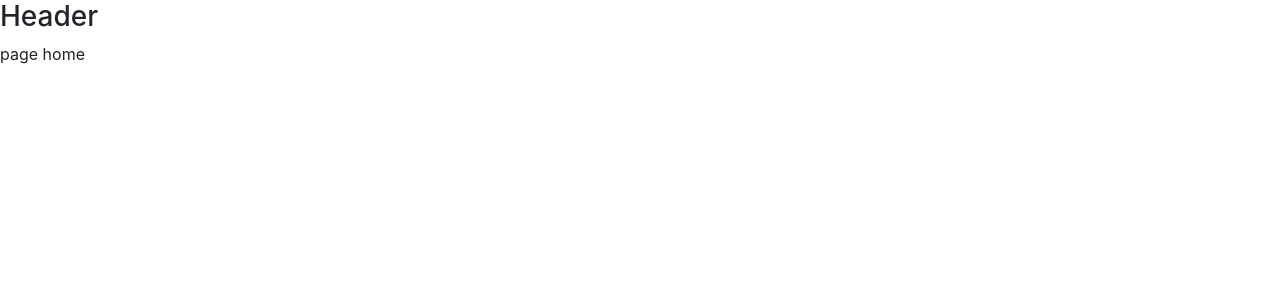
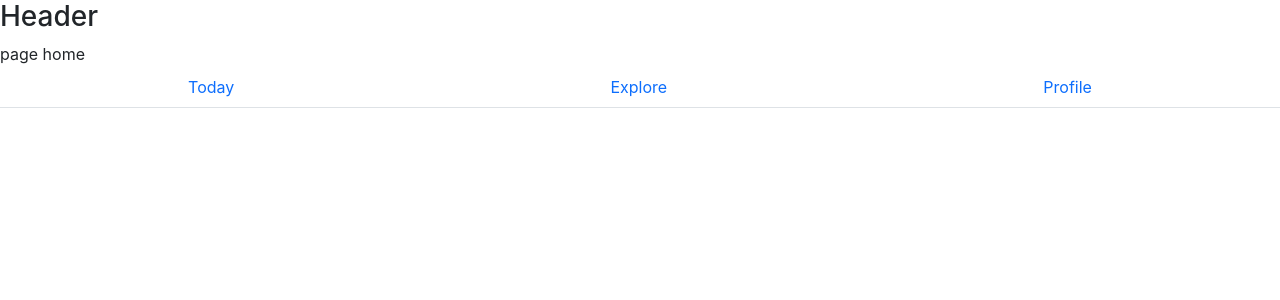
Before and after one commit to adaldin/sunsup, a React (Create React App) app: page / in a window 1280 px wide. Shown: the top 300 px of the page. Built offline with nearby package versions, Linux system fonts and the light colour scheme.

Commit message:
Routes to pages home(today),explore and profile

```diff
--- a/src/App.js
+++ b/src/App.js
@@ -2,8 +2,11 @@
 import { BrowserRouter, Routes, Route } from "react-router-dom";
 // Components
 import Header from "./components/header/Header";
+import Menu from "./components/menu/Menu.js";
 // Pages
-import Home from "./pages/home/Home";
+import Home from "./pages/home/Home.js";
+import Explore from "./pages/explore/Explore.js";
+import Profile from "./pages/profile/Profile.js";
 
 function App() {
   return (
@@ -12,7 +15,10 @@ function App() {
         <Header />
         <Routes>
           <Route path="/" element={<Home />} />
+          <Route path="/explore" element={<Explore />} />
+          <Route path="/profile" element={<Profile />} />
         </Routes>
+        <Menu />
       </BrowserRouter>
     </>
   );
--- /dev/null
+++ b/src/components/menu/Menu.js
@@ -0,0 +1,43 @@
+// React
+import { Link } from "react-router-dom";
+// Bootstrap
+import Nav from "react-bootstrap/Nav";
+function Menu() {
+  return (
+    <Nav
+      fill
+      variant="tabs"
+      defaultActiveKey="/"
+      fixed="bottom"
+      className="menu--container"
+    >
+      <Nav.Item>
+        <Nav.Link as={Link} to="/" className="menu--link">
+          Today
+        </Nav.Link>
+      </Nav.Item>
+      <Nav.Item>
+        <Nav.Link
+          as={Link}
+          to="/explore"
+          eventKey="explore"
+          className="menu--link"
+        >
+          Explore
+        </Nav.Link>
+      </Nav.Item>
+      <Nav.Item>
+        <Nav.Link
+          as={Link}
+          to="/profile"
+          eventKey="profile"
+          className="menu--link"
+        >
+          Profile
+        </Nav.Link>
+      </Nav.Item>
+    </Nav>
+  );
+}
+
+export default Menu;
--- /dev/null
+++ b/src/pages/explore/Explore.js
@@ -0,0 +1,4 @@
+function Explore() {
+  return <div>page explore</div>;
+}
+export default Explore;
--- a/src/pages/home/Home.js
+++ b/src/pages/home/Home.js
@@ -1,4 +1,4 @@
 function Home() {
-  return <div> page home</div>;
+  return <div style={{ heigth: "100vh" }}> page home</div>;
 }
 export default Home;
--- /dev/null
+++ b/src/pages/profile/Profile.js
@@ -0,0 +1,5 @@
+function Profile() {
+  return <div>page Profile</div>;
+}
+
+export default Profile;
```
Also changed, not shown: src/components/menu/menu.css (added, +11 -0 lines).
